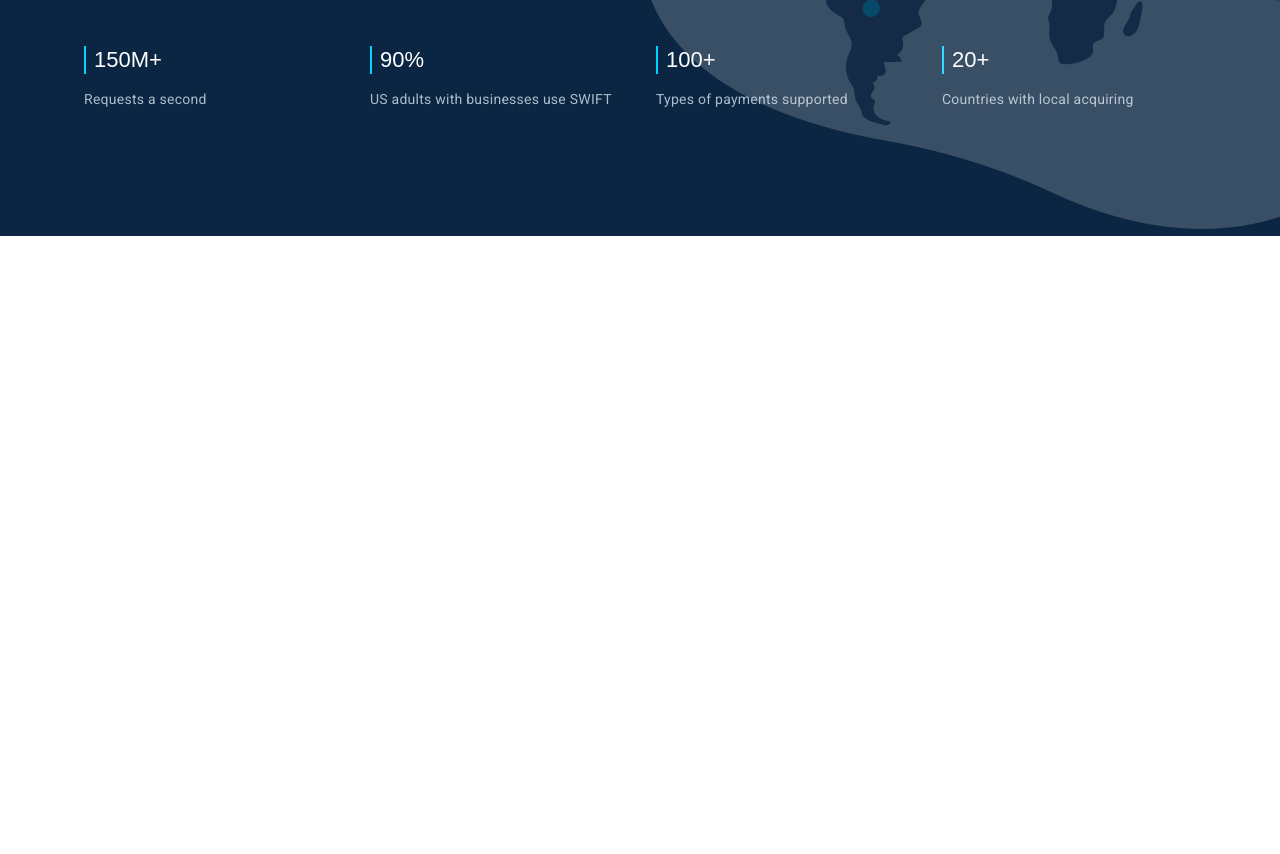
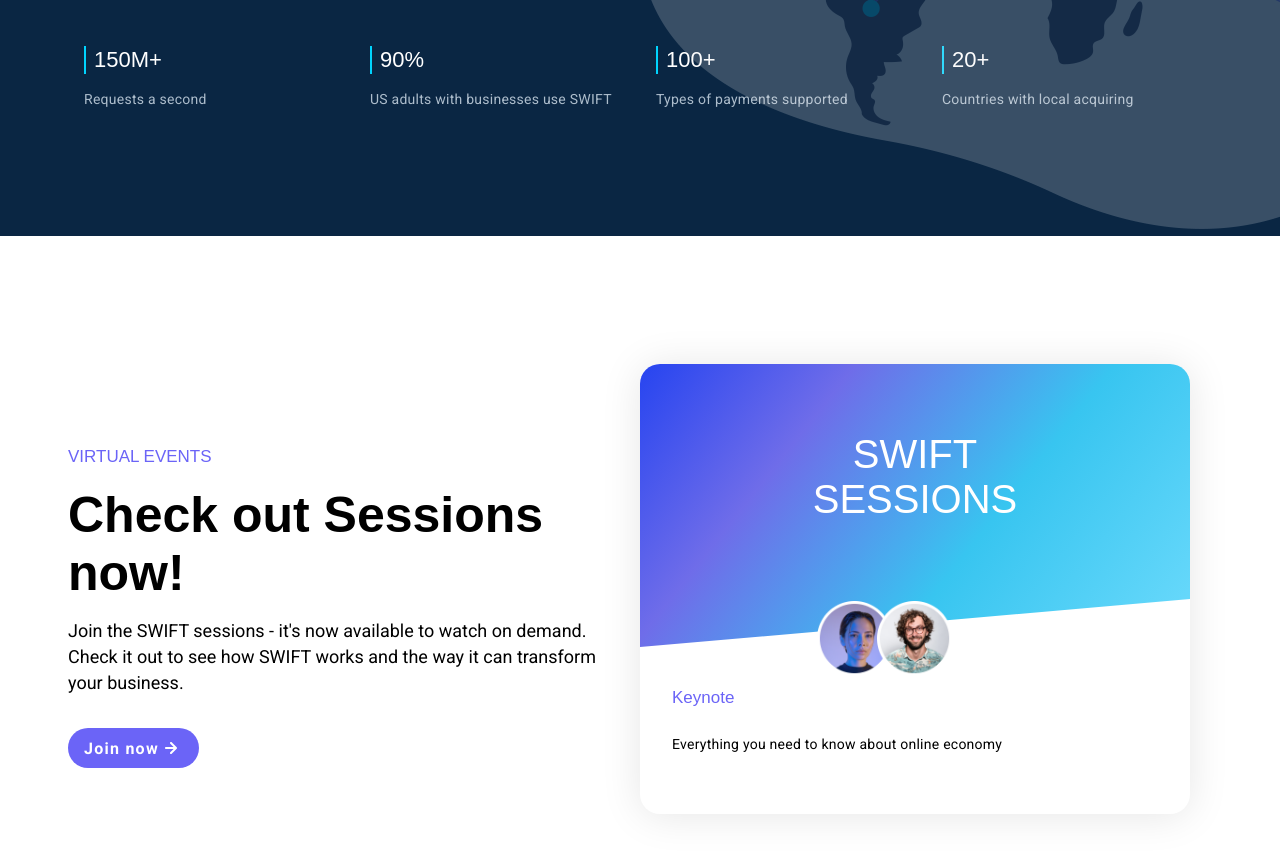
Before and after one commit to mdombrov-33/Swift, a website built with Vite: page index.html in a window 1280 px wide. Shown: the part 4098-4952 px from the top of the page. Before the commit the page ends 4398 px from the top, so only its background shows below. Built offline with nearby package versions, Linux system fonts and the light colour scheme; files whose address does not match are found by name; a web font is replaced by a local one.

Commit message:
create sessions card

```diff
--- a/index.html
+++ b/index.html
@@ -264,6 +264,47 @@
           </div>
         </div>
       </div>
+
+      <!-- VIRTUAL -->
+      <div class="virtual-events-section">
+        <div class="section-container two-column">
+          <div class="column-left">
+            <p class="subtitle">VIRTUAL EVENTS</p>
+            <h2>Check out Sessions now!</h2>
+            <p>
+              Join the SWIFT sessions - it's now available to watch on demand.
+              Check it out to see how SWIFT works and the way it can transform
+              your business.
+            </p>
+            <button class="primary-button with-icon">
+              Join now
+              <img src="/public/assets/arrow-right-light.svg" alt="" />
+            </button>
+          </div>
+
+          <div class="column-right">
+            <div class="swift-session-card">
+              <div class="card-top">
+                <h3 class="swift-sessions">SWIFT SESSIONS</h3>
+                <div class="avatars">
+                  <img src="/public/assets/avatar1.png" alt="" />
+                  <img src="/public/assets/avatar2.png" alt="" />
+                </div>
+              </div>
+              <div class="card-bottom">
+                <div class="card-content">
+                  <div class="swift-text">
+                    <p class="subtitle">Keynote</p>
+                    <p class="secondary-text">
+                      Everything you need to know about online economy
+                    </p>
+                  </div>
+                </div>
+              </div>
+            </div>
+          </div>
+        </div>
+      </div>
     </main>
   </body>
 </html>
--- a/src/scss/abstracts/variables.scss
+++ b/src/scss/abstracts/variables.scss
@@ -10,6 +10,14 @@
 
 $bg-white: hsl(0, 0%, 100%);
 $bg-light: hsl(0, 27%, 98%);
+
+$primary-gradient: linear-gradient(
+  130.33deg,
+  hsl(230, 89%, 52%),
+  hsl(241, 74%, 67%),
+  hsl(194, 86%, 58%),
+  hsl(194, 94%, 69%)
+);
 
 $primary-btn-hover: hsl(211, 11%, 48%);
 
--- a/src/scss/layout/index.scss
+++ b/src/scss/layout/index.scss
@@ -7,3 +7,4 @@
 @forward "../layout/integration.scss";
 @forward "../layout/whyswift.scss";
 @forward "../layout/global.scss";
+@forward "../layout/virtual.scss";
--- /dev/null
+++ b/src/scss/layout/virtual.scss
@@ -0,0 +1,80 @@
+@use "../abstracts/variables" as *;
+@use "../abstracts/mixins" as *;
+
+.virtual-events-section {
+  display: flex;
+  justify-content: center;
+  padding: ($spacing-xl * 2) 0;
+  .swift-sessions {
+    color: $text-light;
+    z-index: 4;
+    text-align: center;
+    padding-left: $spacing-xl * 5;
+  }
+  .primary-button {
+    background-color: $purple-1;
+    margin: $spacing-md 0 0 0;
+    &:hover {
+      background-color: $color-primary;
+    }
+  }
+
+  .avatars {
+    z-index: 1;
+    @include flexCenter;
+    position: relative;
+    top: $spacing-xl * 1.5;
+    margin-right: $spacing-xl * 5;
+
+    img {
+      width: 75px;
+      height: 75px;
+      margin: ($spacing-lg * 4) 0;
+      position: absolute;
+      right: 100px;
+      top: -100px;
+      right: 125px;
+      &:nth-child(2) {
+        left: -140px;
+      }
+    }
+  }
+
+  .card-top::before {
+    background: $primary-gradient;
+    content: "";
+    width: 100%;
+    height: 150%;
+    position: absolute;
+    top: -35%;
+    transform: skewY(-5deg);
+  }
+
+  .card-bottom {
+    margin: $spacing-lg;
+  }
+
+  .swift-session-card {
+    width: 550px;
+    height: 450px;
+    box-shadow: $standard-box-shadow;
+    border-radius: 20px;
+    overflow: hidden;
+
+    .card-top {
+      @include flexCenter;
+      width: 100%;
+      height: 50%;
+      position: relative;
+    }
+  }
+
+  .subtitle {
+    padding-top: $spacing-xl;
+  }
+
+  .secondary-text {
+    padding-top: $spacing-sm;
+    color: $text-dark;
+  }
+}
```
